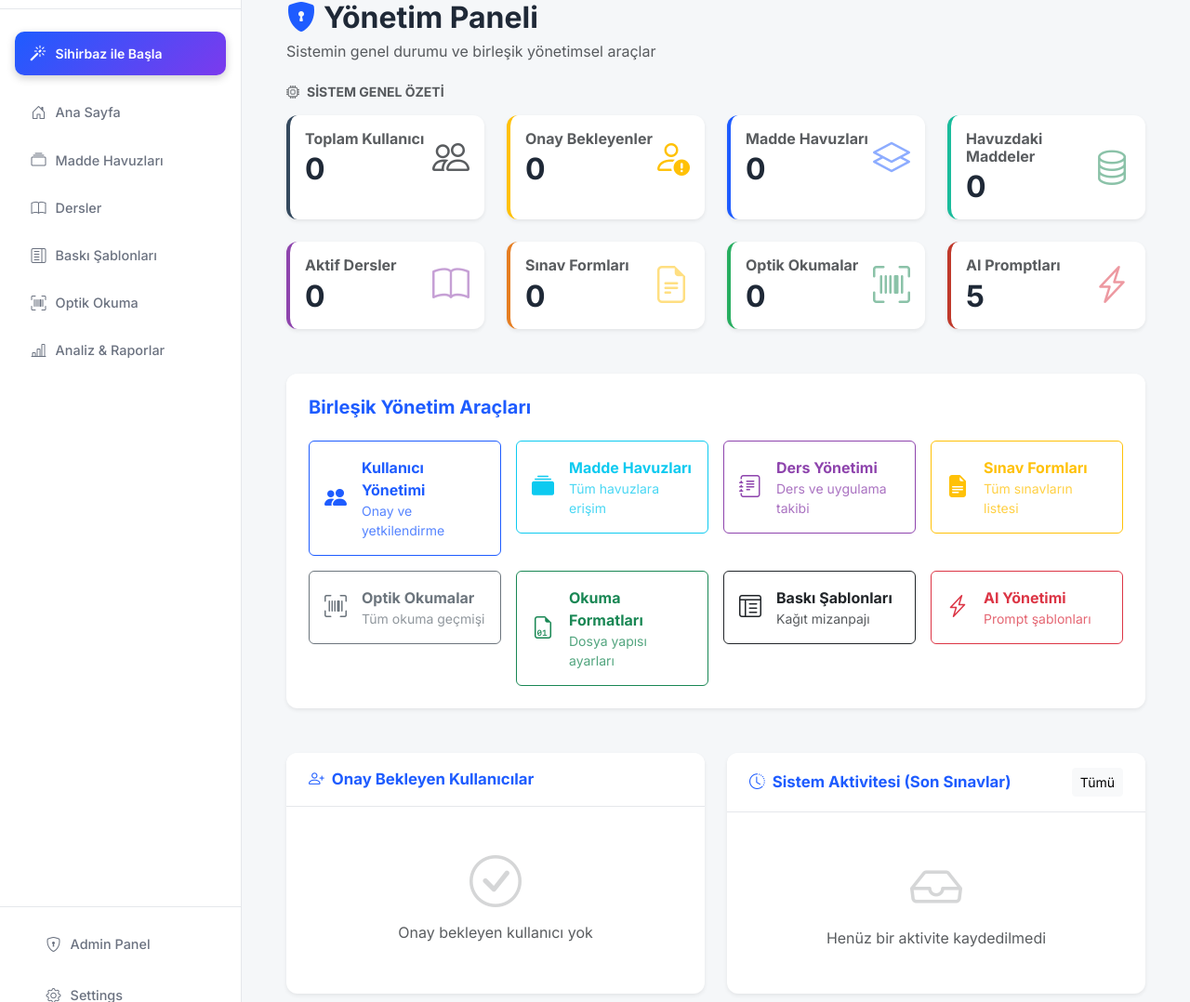
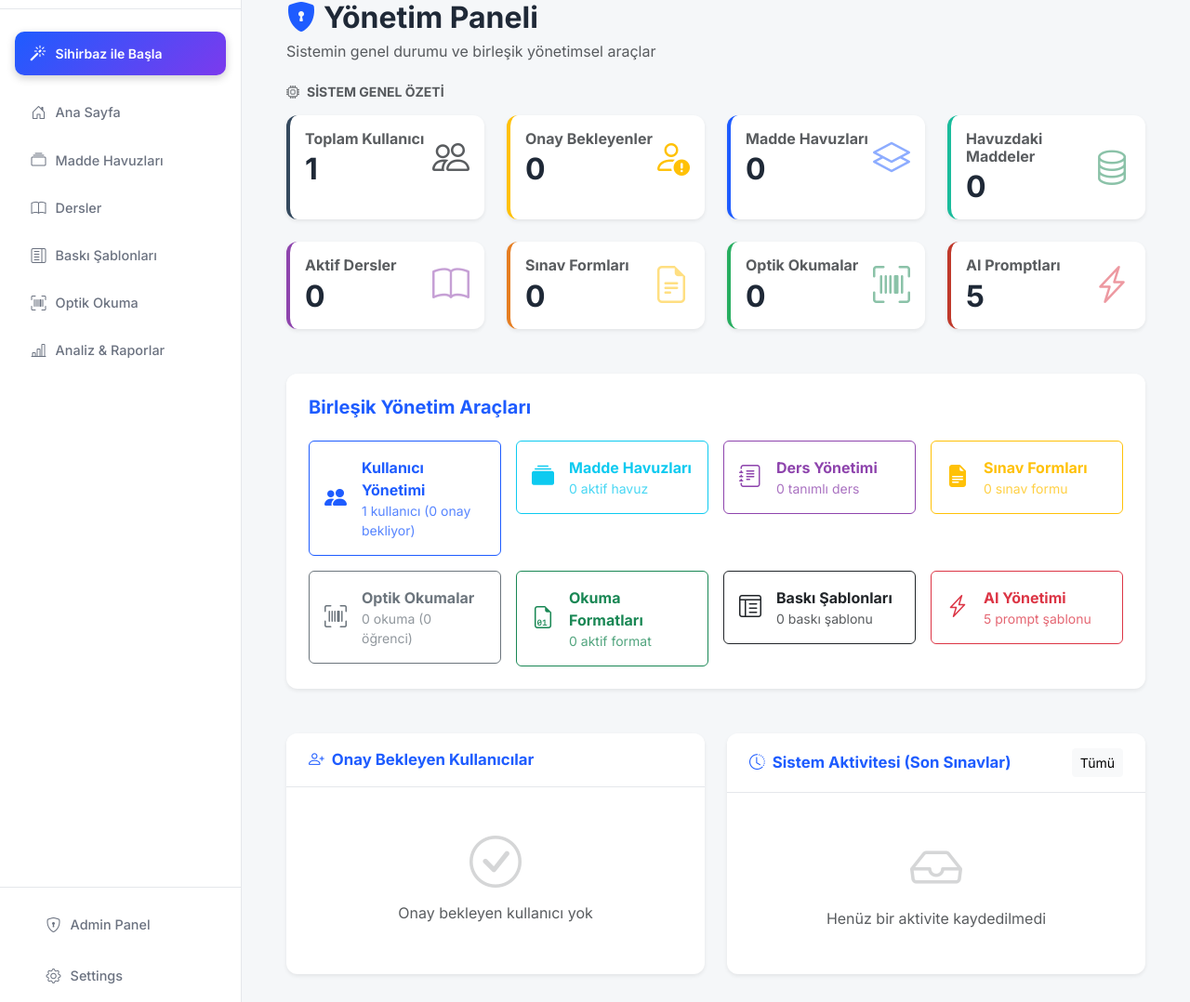
Before and after one commit to qpulsar/MaddeHavuzu, a Django app: page /yonetim/ in a window 1280 px wide. Shown: the part 79-1157 px from the top of the page at 93% size. Run offline with Django 4.2, Linux system fonts and the light colour scheme; the visitor is signed in with stand-in values (Sample User, id 1); data comes from the database, SQL or seed files in the repository; data that the repository does not hold is empty; some libraries are stand-ins or nearby versions.

Commit message:
fix: update admin dashboard cards and stats to display real dynamic database numbers

```diff
--- a/grading/templates/grading/admin/dashboard.html
+++ b/grading/templates/grading/admin/dashboard.html
@@ -159,7 +159,7 @@
                     <i class="bi bi-people-fill fs-4 me-3"></i>
                     <div>
                         <div class="fw-bold">Kullanıcı Yönetimi</div>
-                        <div class="small opacity-75">Onay ve yetkilendirme</div>
+                        <div class="small opacity-75">{{ total_users }} kullanıcı ({{ pending_users }} onay bekliyor)</div>
                     </div>
                 </a>
             </div>
@@ -168,7 +168,7 @@
                     <i class="bi bi-collection-fill fs-4 me-3"></i>
                     <div>
                         <div class="fw-bold">Madde Havuzları</div>
-                        <div class="small opacity-75">Tüm havuzlara erişim</div>
+                        <div class="small opacity-75">{{ total_pools }} aktif havuz</div>
                     </div>
                 </a>
             </div>
@@ -177,7 +177,7 @@
                     <i class="bi bi-journal-text fs-4 me-3"></i>
                     <div>
                         <div class="fw-bold">Ders Yönetimi</div>
-                        <div class="small opacity-75">Ders ve uygulama takibi</div>
+                        <div class="small opacity-75">{{ total_courses }} tanımlı ders</div>
                     </div>
                 </a>
             </div>
@@ -186,7 +186,7 @@
                     <i class="bi bi-file-earmark-text-fill fs-4 me-3"></i>
                     <div>
                         <div class="fw-bold">Sınav Formları</div>
-                        <div class="small opacity-75">Tüm sınavların listesi</div>
+                        <div class="small opacity-75">{{ total_test_forms }} sınav formu</div>
                     </div>
                 </a>
             </div>
@@ -195,7 +195,7 @@
                     <i class="bi bi-upc-scan fs-4 me-3"></i>
                     <div>
                         <div class="fw-bold">Optik Okumalar</div>
-                        <div class="small opacity-75">Tüm okuma geçmişi</div>
+                        <div class="small opacity-75">{{ total_uploads }} okuma ({{ total_students }} öğrenci)</div>
                     </div>
                 </a>
             </div>
@@ -204,7 +204,7 @@
                     <i class="bi bi-file-earmark-binary fs-4 me-3"></i>
                     <div>
                         <div class="fw-bold">Okuma Formatları</div>
-                        <div class="small opacity-75">Dosya yapısı ayarları</div>
+                        <div class="small opacity-75">{{ total_formats }} aktif format</div>
                     </div>
                 </a>
             </div>
@@ -213,7 +213,7 @@
                     <i class="bi bi-layout-text-window-reverse fs-4 me-3"></i>
                     <div>
                         <div class="fw-bold">Baskı Şablonları</div>
-                        <div class="small opacity-75">Kağıt mizanpajı</div>
+                        <div class="small opacity-75">{{ total_exam_templates }} baskı şablonu</div>
                     </div>
                 </a>
             </div>
@@ -222,7 +222,7 @@
                     <i class="bi bi-lightning-charge fs-4 me-3"></i>
                     <div>
                         <div class="fw-bold">AI Yönetimi</div>
-                        <div class="small opacity-75">Prompt şablonları</div>
+                        <div class="small opacity-75">{{ total_ai_prompts }} prompt şablonu</div>
                     </div>
                 </a>
             </div>
--- a/grading/views/admin_dashboard.py
+++ b/grading/views/admin_dashboard.py
@@ -33,13 +33,14 @@ class AdminDashboardView(TemplateView):
         )
         # itempool app models
         from itempool.models import (
-            ItemPool, Course, TestForm, Item, ItemInstance, AIPrompt
+            ItemPool, Course, TestForm, Item, ItemInstance, AIPrompt, ExamTemplate, SpecificationTable
         )
 
         # User statistics
-        context['total_users'] = User.objects.filter(is_staff=False).count()
+        context['total_users'] = User.objects.count()
         context['pending_users'] = UserProfile.objects.filter(status=UserStatus.PENDING).count()
         context['approved_users'] = UserProfile.objects.filter(status=UserStatus.APPROVED).count()
+        context['active_users'] = User.objects.filter(is_active=True).count()
 
         # Upload statistics (Optical)
         context['total_uploads'] = UploadSession.objects.count()
@@ -52,6 +53,8 @@ class AdminDashboardView(TemplateView):
         context['total_test_forms'] = TestForm.objects.count()
         context['total_items'] = Item.objects.count()
         context['total_ai_prompts'] = AIPrompt.objects.count()
+        context['total_exam_templates'] = ExamTemplate.objects.count()
+        context['total_spec_tables'] = SpecificationTable.objects.count()
 
         # Recent pending users
         context['recent_pending'] = UserProfile.objects.filter(
```
